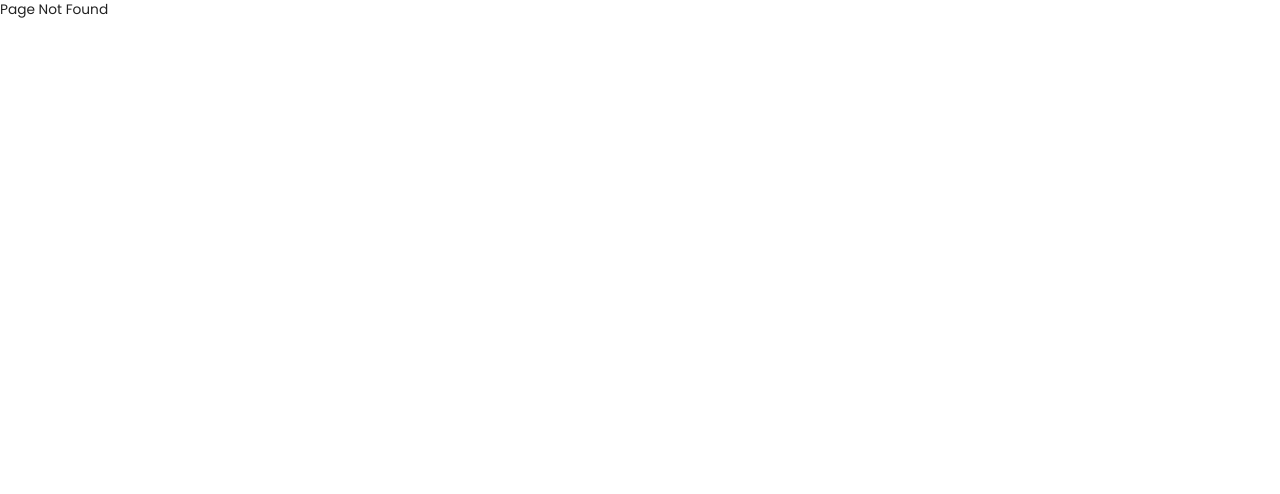
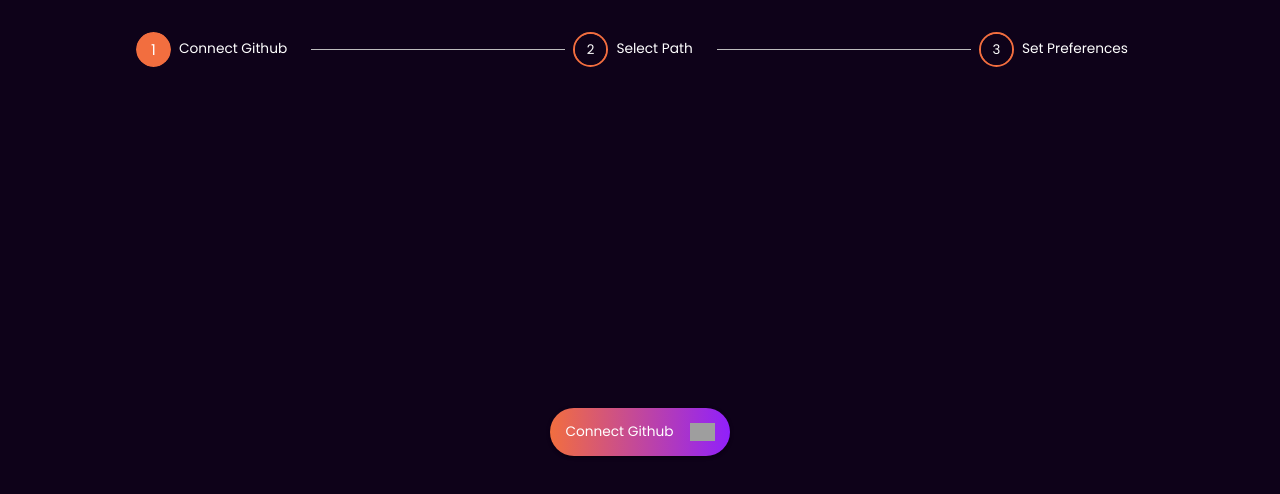
Before and after one commit to arndom/100Days-Companion, a React (Create React App) app: page /join in a window 1280 px wide. Before the commit this address had no page. Shown: the top 494 px of the page. Built offline with nearby package versions, Linux system fonts and the light colour scheme; grey boxes are pictures that could not be loaded.

Commit message:
added join page

```diff
--- a/package.json
+++ b/package.json
@@ -6,6 +6,7 @@
     "@emotion/react": "^11.7.1",
     "@emotion/styled": "^11.6.0",
     "@mui/icons-material": "^5.4.1",
+    "@mui/lab": "^5.0.0-alpha.69",
     "@mui/material": "^5.4.1",
     "@mui/styles": "^5.4.1",
     "@testing-library/jest-dom": "^5.14.1",
--- /dev/null
+++ b/src/pages/Join/Join.tsx
@@ -0,0 +1,163 @@
+import {
+  Box,
+  Button,
+  Card,
+  CardContent,
+  Step,
+  StepLabel,
+  Stepper,
+  Typography,
+  FormControlLabel,
+  FormGroup,
+  Checkbox,
+} from '@mui/material';
+import React from 'react';
+
+const steps = ['Connect Github', 'Select Path', 'Set Preferences'];
+
+interface IButton {
+  onClick(e: React.MouseEvent<HTMLButtonElement, MouseEvent>): void;
+}
+
+const GithubButton = ({ onClick }: IButton) => {
+  return (
+    <Button onClick={onClick} variant="contained" sx={{ background: 'linear-gradient(to right, #F26E3F, #9020fb)' }}>
+      <Typography mr={2}>Connect Github</Typography>
+      <img
+        src="https://www.nicepng.com/png/full/52-520535_free-files-github-github-icon-png-white.png"
+        alt="GitHub"
+        style={{ width: '25px' }}
+      />
+    </Button>
+  );
+};
+
+interface ILangCard {
+  title: string;
+  options: string[];
+}
+
+const LangCard = ({ title, options }: ILangCard) => {
+  return (
+    <Card sx={{ width: 300 }}>
+      <CardContent>
+        <Typography variant="h5" color="text.secondary" gutterBottom>
+          {title}
+        </Typography>
+        <FormGroup>
+          {options.map((lang, i) => (
+            <FormControlLabel
+              key={i}
+              control={
+                <Checkbox
+                  color={title === 'Frontend' ? 'primary' : title === 'Email Notifications' ? 'success' : 'secondary'}
+                  defaultChecked
+                />
+              }
+              label={lang}
+              sx={{
+                span: {
+                  color: 'black',
+                },
+              }}
+            />
+          ))}
+        </FormGroup>
+      </CardContent>
+    </Card>
+  );
+};
+
+const Join = () => {
+  const [activeStep, setActiveStep] = React.useState(0);
+
+  const handleNext = () => setActiveStep((prevActiveStep) => prevActiveStep + 1);
+
+  const FElanguages = ['HTML & CSS', 'JS', 'React', 'Vue', 'Angular'];
+  const BElanguages = ['JS', 'Node/Express', 'Python', 'Django', 'Flask'];
+
+  return (
+    <Box sx={{ display: 'flex', flexDirection: 'column' }}>
+      <Box sx={{ width: '80%', m: 'auto', pt: 4, height: 64 }}>
+        <Stepper activeStep={activeStep}>
+          {steps.map((label) => {
+            const stepProps = {};
+            const labelProps = {};
+
+            return (
+              <Step
+                sx={{
+                  color: 'blue',
+                  svg: {
+                    width: 35,
+                    height: 35,
+                    fontSize: '3rem',
+                    fill: '#0e0219',
+                    border: '2px  solid #F26E3F',
+                    borderRadius: '100%',
+                    '&.Mui-active': {
+                      fill: '#F26E3F',
+                      border: '0px',
+                    },
+                    '&.Mui-completed': {
+                      fill: '#fff',
+                      border: '0px',
+                    },
+                  },
+                }}
+                key={label}
+                {...stepProps}
+              >
+                <StepLabel
+                  sx={{
+                    fontSize: '100px',
+                    color: '#fff',
+                    '&.Mui-completed': {
+                      color: '#fff',
+                    },
+                  }}
+                  {...labelProps}
+                >
+                  <Typography mr={2}>{label}</Typography>
+                </StepLabel>
+              </Step>
+            );
+          })}
+        </Stepper>
+      </Box>
+
+      <Box sx={{ display: 'grid', placeItems: 'center', height: 'calc(100vh - 64px)' }}>
+        {activeStep === 0 && <GithubButton onClick={handleNext} />}
+
+        {activeStep === 1 && (
+          <Box sx={{ display: 'flex', flexDirection: 'column', gap: 3, alignItems: 'center' }}>
+            <Box sx={{ display: 'flex', gap: 3 }}>
+              <LangCard title="Frontend" options={FElanguages} />
+              <LangCard title="Backend" options={BElanguages} />
+            </Box>
+            <Button
+              onClick={handleNext}
+              variant="contained"
+              sx={{ background: 'linear-gradient(to right, #F26E3F, #9020fb)' }}
+            >
+              Next
+            </Button>
+          </Box>
+        )}
+
+        {activeStep === 2 && (
+          <Box sx={{ display: 'flex', flexDirection: 'column', gap: 3, alignItems: 'center' }}>
+            <Box sx={{ display: 'flex', gap: 3 }}>
+              <LangCard title="Email Notifications" options={['Daily', 'Weekly']} />
+            </Box>
+            <Button variant="contained" sx={{ background: 'linear-gradient(to right, #F26E3F, #9020fb)' }}>
+              Next
+            </Button>
+          </Box>
+        )}
+      </Box>
+    </Box>
+  );
+};
+
+export default Join;
--- a/src/pages/Landing/useStyles.ts
+++ b/src/pages/Landing/useStyles.ts
@@ -63,6 +63,7 @@
       height: 48,
       borderRadius: 30,
       fontSize: '1rem ',
+      textTransform: 'uppercase',
     },
   },
 
--- a/src/routes/app.ts
+++ b/src/routes/app.ts
@@ -1,4 +1,5 @@
 import Home from '../pages/Home/Home';
+import Join from '../pages/Join/Join';
 import Landing from '../pages/Landing/Landing';
 import User from '../pages/User';
 
@@ -20,4 +21,8 @@
     to: '/landing',
     element: Landing,
   },
+  {
+    to: '/join',
+    element: Join,
+  },
 ];
--- a/src/themes/theme.ts
+++ b/src/themes/theme.ts
@@ -6,6 +6,11 @@
     fontSize: 12,
     button: {
       fontWeight: 700,
+      textTransform: 'none',
+    },
+
+    allVariants: {
+      color: '#fff',
     },
 
     h1: {
@@ -18,5 +23,30 @@
     primary: {
       main: '#9020fb',
     },
+    secondary: {
+      main: '#F26E3F',
+    },
+    background: {
+      default: '#0e0219',
+    },
+  },
+
+  components: {
+    MuiButton: {
+      styleOverrides: {
+        contained: {
+          borderRadius: '30px',
+          padding: '3px',
+          borderWidth: '20px',
+          width: 180,
+          height: 48,
+          fontSize: '1rem ',
+
+          '&:hover': {
+            border: 'none',
+          },
+        },
+      },
+    },
   },
 });
```
Also changed, not shown: 1 other file (tests, documents, lock files or other folders).
